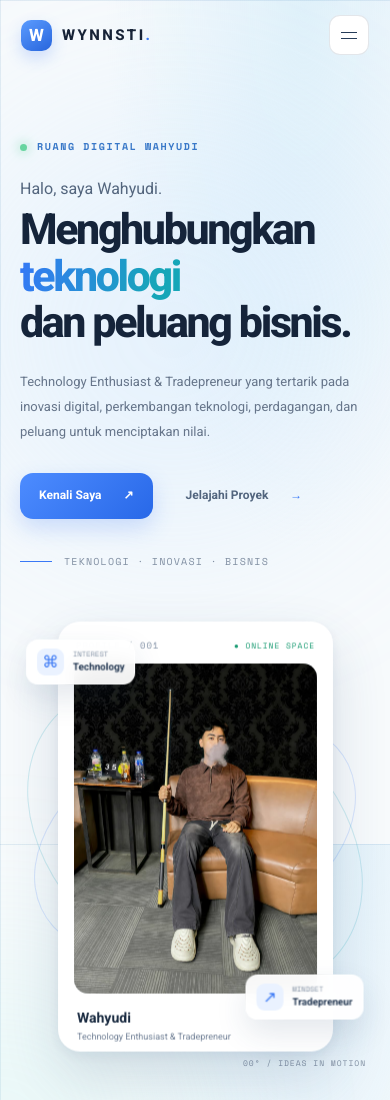
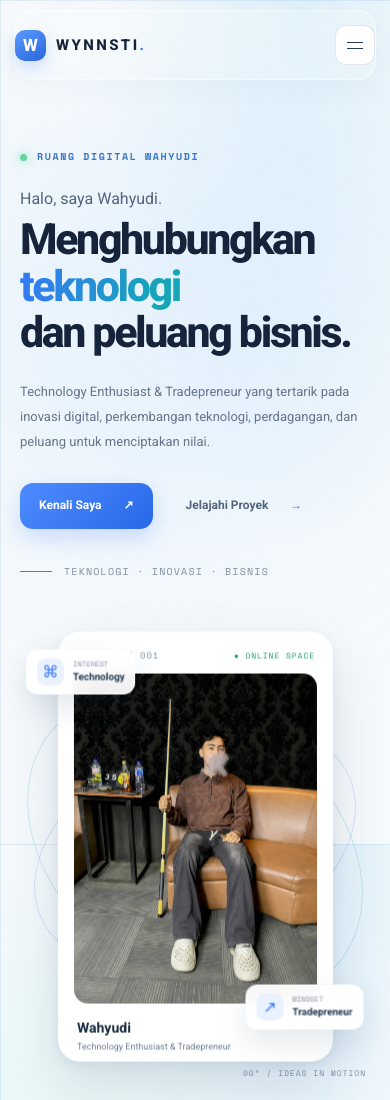
Before and after one commit to hemsinstitute-pdg11/wynnsti, a plain HTML site: page index.html in a window 390 px wide. Shown: the top 1100 px of the page. Drawn offline with nearby package versions, Linux system fonts and the light colour scheme.

Commit message:
Round the glass navigation bar

```diff
--- a/styles.css
+++ b/styles.css
@@ -214,3 +214,31 @@ html{scroll-behavior:smooth}
 @media(prefers-reduced-motion:reduce){
   .portrait-card,.focus-card,.portfolio-card,.contact-panel,.float-chip{animation:none!important;translate:none!important;rotate:none!important}
 }
+
+/* Rounded floating glass navbar */
+.site-header{
+  width:min(1240px,calc(100% - 48px));
+  margin:14px auto 0;
+  border-radius:22px;
+  overflow:visible;
+  border:1px solid rgba(255,255,255,.78);
+  box-shadow:0 12px 34px rgba(41,78,120,.09);
+}
+.site-header.at-home{
+  border-radius:22px;
+  border:1px solid rgba(255,255,255,.48);
+  background:rgba(255,255,255,.16);
+  box-shadow:0 8px 28px rgba(41,78,120,.035);
+}
+.site-header:not(.at-home){
+  background:rgba(255,255,255,.68);
+  border-color:rgba(255,255,255,.86);
+}
+@media(max-width:680px){
+  .site-header{
+    width:calc(100% - 28px);
+    margin:10px auto 0;
+    border-radius:18px;
+  }
+  .site-header.at-home{border-radius:18px}
+}
```
